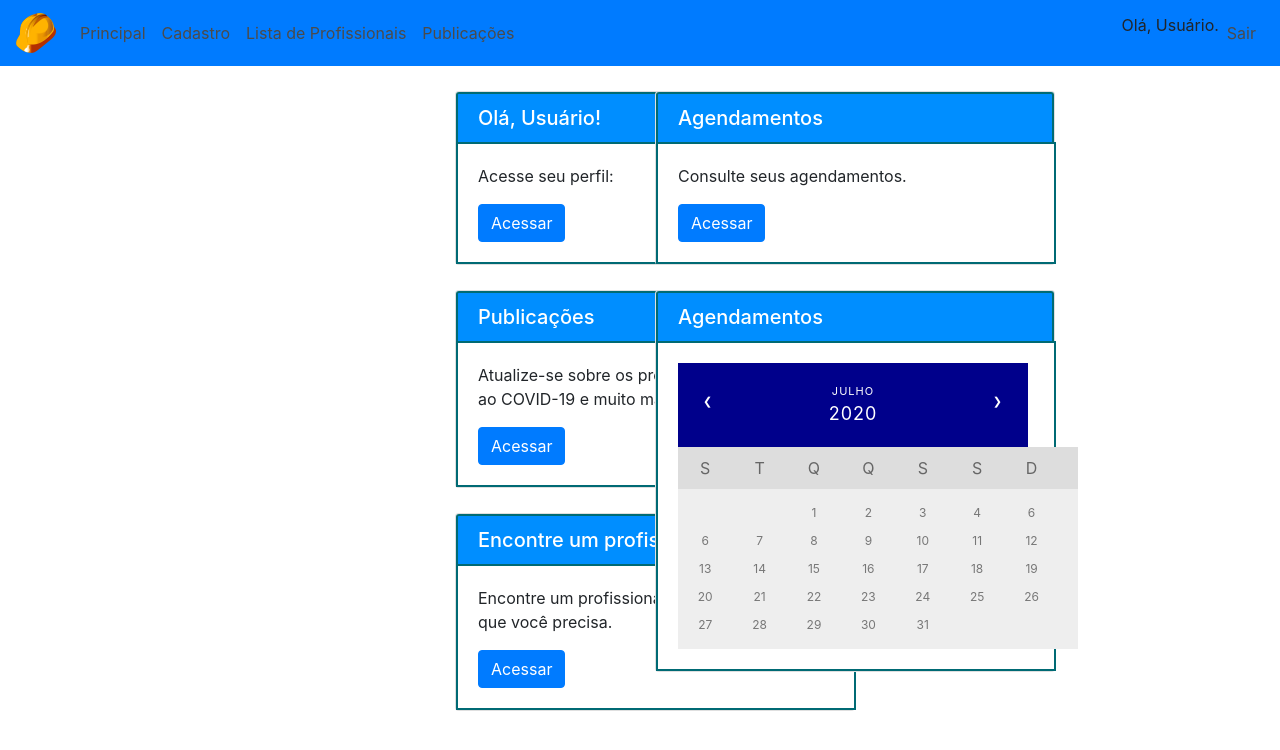
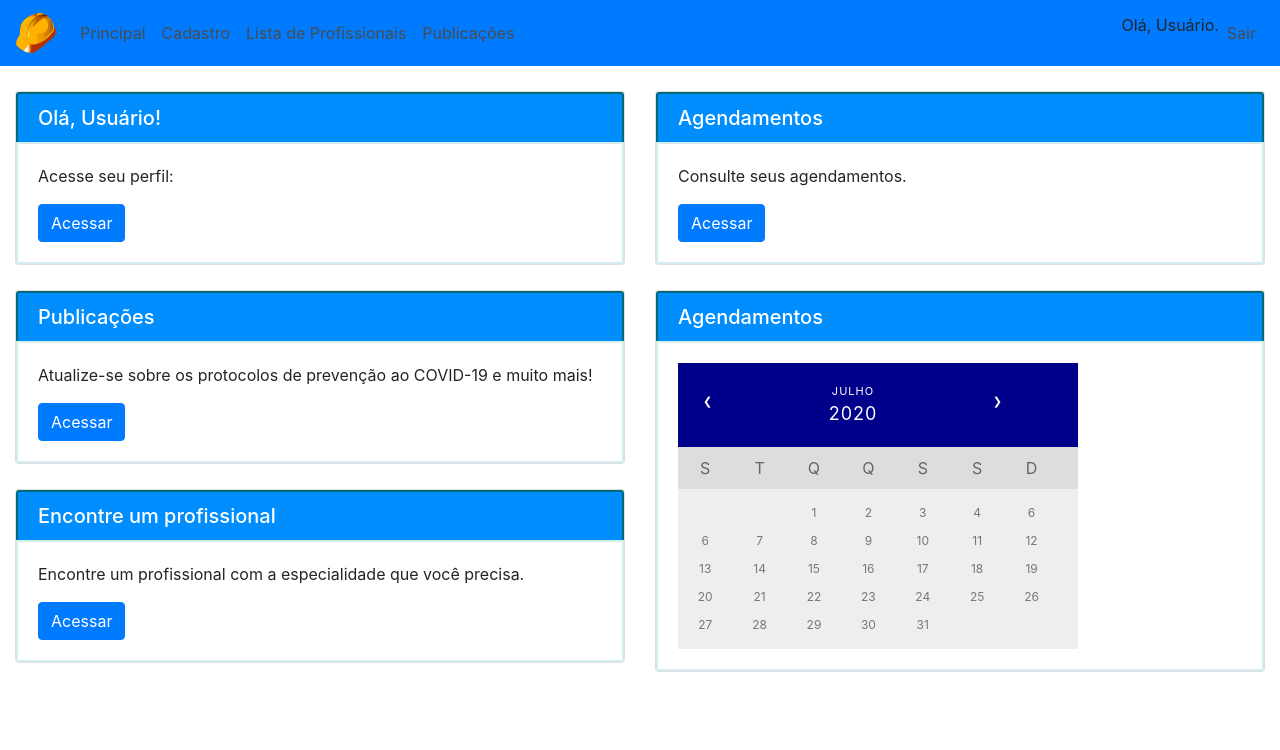
Before and after one commit to BrenoNoccioli/MegaHack2020, an Angular app: page /principal/1 in a window 1280 px wide. Shown: the top 750 px of the page. Built offline with nearby package versions, Linux system fonts and the light colour scheme.

Commit message:
Ajuste calendario tela principal

```diff
--- a/src/app/principal/principal.component.css
+++ b/src/app/principal/principal.component.css
@@ -19,16 +19,17 @@ border-bottom: 0px;
 .card-body{
     border-style: solid;
     border-width: 2px;
-    border-color: #006a74;
+    border-color: #d4ecee;
 
 }
 
-div {
+#calendar {
     justify-content: left;
     width: 25em;
+    background: darkblue;
   }
 
-  ul {
+  #calendar  ul {
     list-style-type: none;
   }
   body {
--- a/src/app/principal/principal.component.html
+++ b/src/app/principal/principal.component.html
@@ -70,7 +70,7 @@
 						Agendamentos
 					</h5>
 					<div class="card-body">
-						<div>
+						<div id="calendar">
 							<div class="month">
 							  <ul>
 								<li class="prev">&#10094;</li>
```
